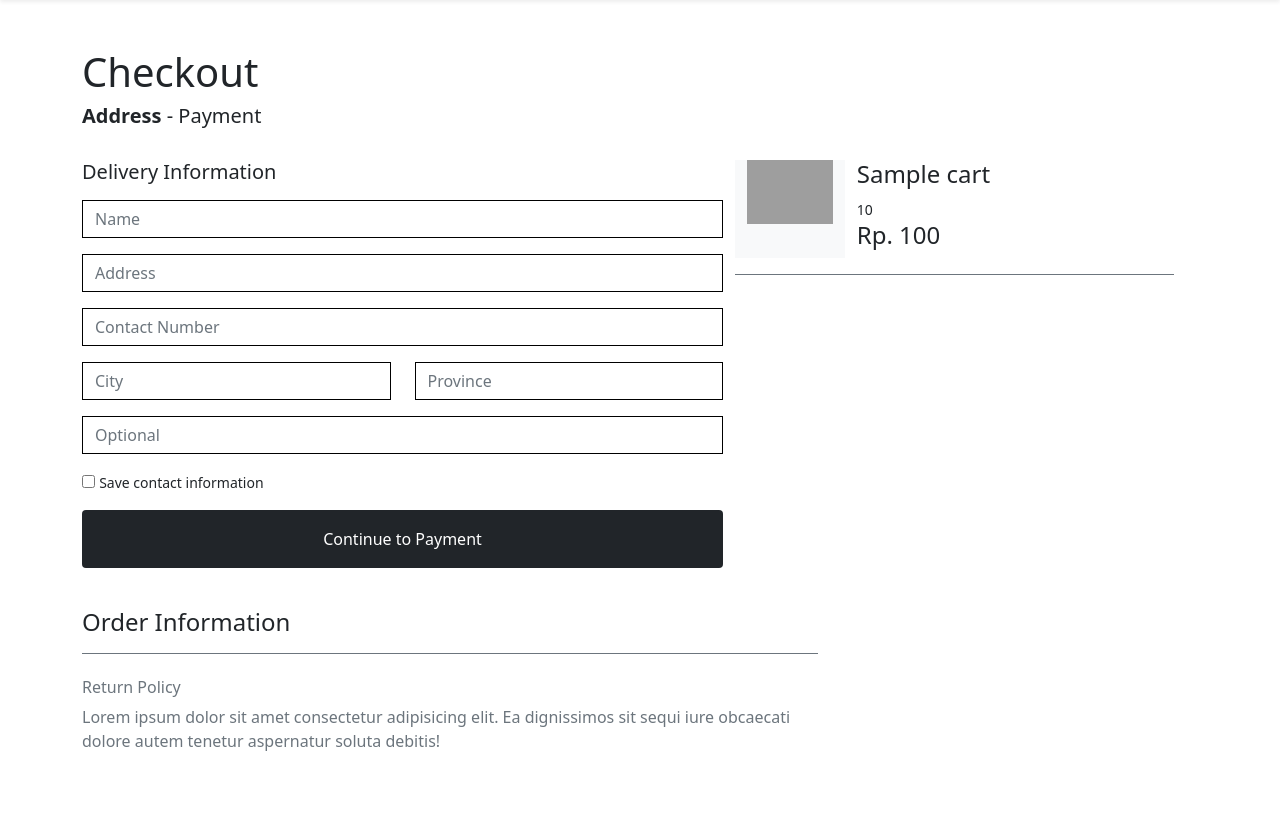
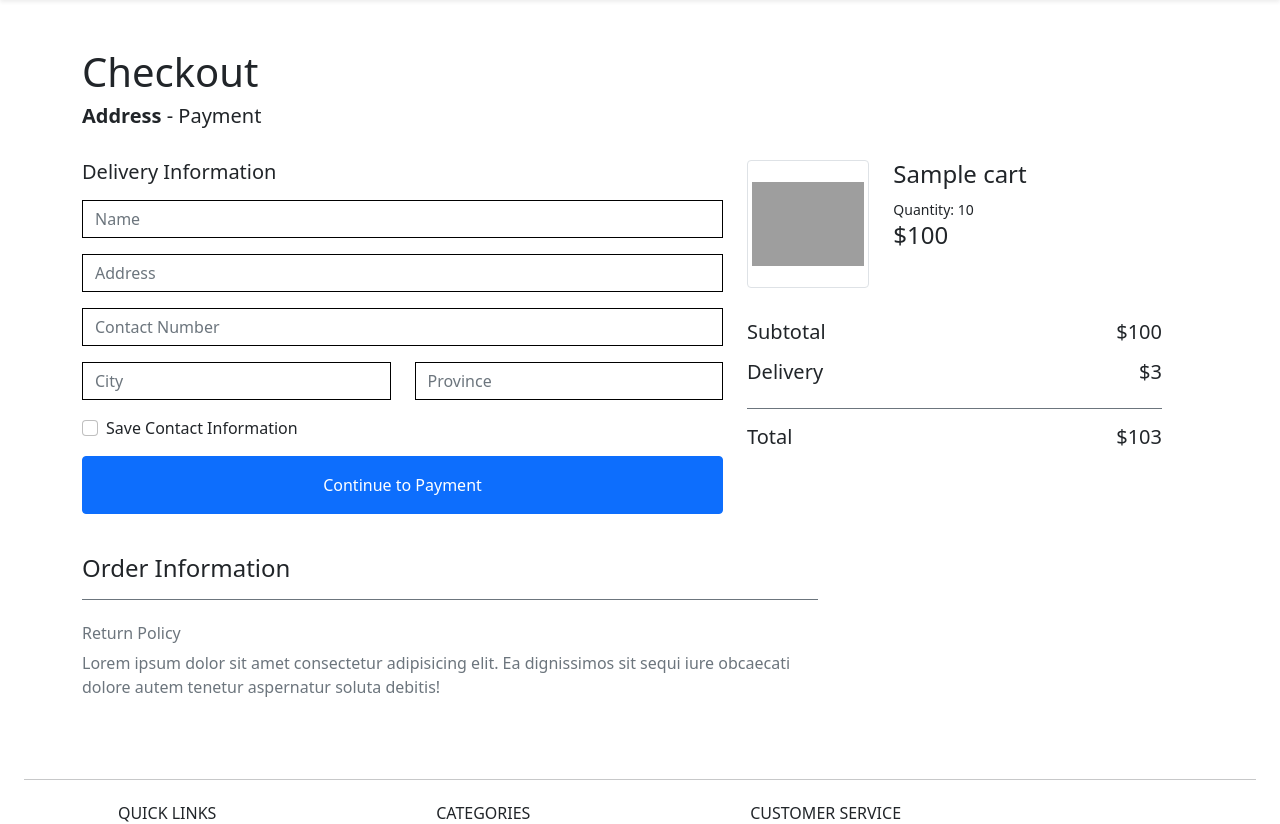
Before and after one commit to dzikryaji/ProjectPemweb, a PHP site: the page made by view/checkout.php in a window 1280 px wide. Shown: the part 56-880 px from the top of the page. Run offline with PHP 8.4, Linux system fonts and the light colour scheme; the template is opened without the code that fills it: most values are stand-ins (such as "Sample title", 1, 10 or a date in 2020); some libraries are stand-ins or nearby versions; grey boxes are pictures that could not be loaded.

Commit message:
update cart, checkout and payment

```diff
--- a/view/cart.php
+++ b/view/cart.php
@@ -46,7 +46,7 @@
                     <h5>Total</h5>
                 </div>
                 <div class="float-end">
-                    <h5>Rp. <?= number_format($total) ?></h5>
+                    <h5>$<?= number_format($total) ?></h5>
                 </div>
             </div>
             <?php if (count($carts)):?>
--- a/view/checkout.php
+++ b/view/checkout.php
@@ -10,7 +10,7 @@
                 }
             </style>
 
-            <form action="?c=Cart&m=proccess_checkout" method="post">
+            <form action="?c=Cart&m=checkout" method="post">
                 <h5>Delivery Information</h5>
 
                 <div class="mb-3 mt-3">
@@ -20,53 +20,80 @@
                     <input type="text" class="form-control" required placeholder="Address" name="address">
                 </div>
                 <div class="mb-3 mt-3">
-                    <input type="text" class="form-control" required placeholder="Contact Number" name="contact_number">
+                    <input type="tel" class="form-control" required placeholder="Contact Number" name="contact_number">
                 </div>
                 <div class="row">
                     <div class="col-6">
-                        <div class="">
+                        <div>
                             <input type="text" class="form-control" required placeholder="City" name="city">
                         </div>
                     </div>
                     <div class="col-6">
-                        <div class="">
+                        <div>
                             <input type="text" class="form-control" required placeholder="Province" name="province">
                         </div>
                     </div>
                 </div>
-                <div class="mb-3 mt-3">
-                    <input type="text" class="form-control" required placeholder="Optional" name="optional">
+
+                <div class="form-check mb-3 mt-3">
+                    <input class="form-check-input" type="checkbox" value="save" id="saveContactCheck" name="saveContactCheck">
+                    <label class="form-check-label" for="saveContactCheck">
+                        Save Contact Information
+                    </label>
                 </div>
 
                 <div class="mb-3 mt-3">
-                    <input type="checkbox" class="" id="" placeholder="">
-                    <small>Save contact information</small>
-                </div>
-
-                <div class="mb-3 mt-3">
-                    <button type="submit" class="btn bg-dark text-white d-block w-100 py-3">Continue to Payment</button>
+                    <button type="submit" class="btn btn-primary text-white d-block w-100 py-3">Continue to Payment</button>
                 </div>
             </form>
         </div>
-        <div class="col-md-5 pe-2 pe-lg-5">
+        <div class="col-md-5 pe-lg-5">
             <?php
-                $total = 0;
-                foreach ($carts as $key => $item) {
-                $total += $item['price'] * $item['quantity'];
+            $subTotal = 0;
+            $shippingCost = 3;
+            foreach ($carts as $key => $item) :
+                $subTotal += $item['price'] * $item['quantity'];
             ?>
-            <div class="row border-bottom border-secondary py-3 mb-3">
-                <div class="col-3 bg-light">
-                    <img src="asset/uploads/<?= $item['product_image_name'] ?>" alt="" style="width: 100%;">
-                </div>
-                <div class="col-9">
-                    <h4><?= $item['product_name'] ?></h4>
-                    <small><?= $item['quantity'] ?></small>
-                    <h4>Rp. <?= number_format($item['price'] * $item['quantity']) ?></h4>
-                    <div class="text-end">
+                <div class="row py-3 mb-3 <?= $key < count($carts) - 1 ? "border-bottom border-secondary" : "" ?>">
+                    <div class="col-4">
+                        <img src="asset/uploads/<?= $item['product_image_name'] ?>" alt="" class="img-thumbnail" style="width: 8rem; height: 8rem; object-fit: contain;">
+                    </div>
+                    <div class="col-8">
+                        <h4><?= $item['product_name'] ?></h4>
+                        <small>Quantity: <?= $item['quantity'] ?></small>
+                        <h4>$<?= number_format($item['price'] * $item['quantity']) ?></h4>
+                        <div class="text-end">
+                        </div>
                     </div>
                 </div>
+            <?php
+            endforeach;
+            $total = $subTotal + $shippingCost;
+            ?>
+            <div class="clearfix mb-2">
+                <div class="float-start">
+                    <h5>Subtotal</h5>
+                </div>
+                <div class="float-end">
+                    <h5>$<?= number_format($subTotal) ?></h5>
+                </div>
             </div>
-            <?php } ?>
+            <div class="clearfix border-bottom border-secondary pb-3 mb-3">
+                <div class="float-start">
+                    <h5>Delivery</h5>
+                </div>
+                <div class="float-end">
+                    <h5>$<?= number_format($shippingCost) ?></h5>
+                </div>
+            </div>
+            <div class="clearfix pb-3">
+                <div class="float-start">
+                    <h5>Total</h5>
+                </div>
+                <div class="float-end">
+                    <h5>$<?= number_format($total) ?></h5>
+                </div>
+            </div>
         </div>
     </div>
     <div class="row">
```
Also changed, not shown: controller/Cart.php (+31 -32 lines), model/AddressModel.php (+7 -6 lines), model/CartModel.php (+35 -5 lines), model/PaymentModel.php (+0 -13 lines), view/payment.php (+57 -35 lines).
